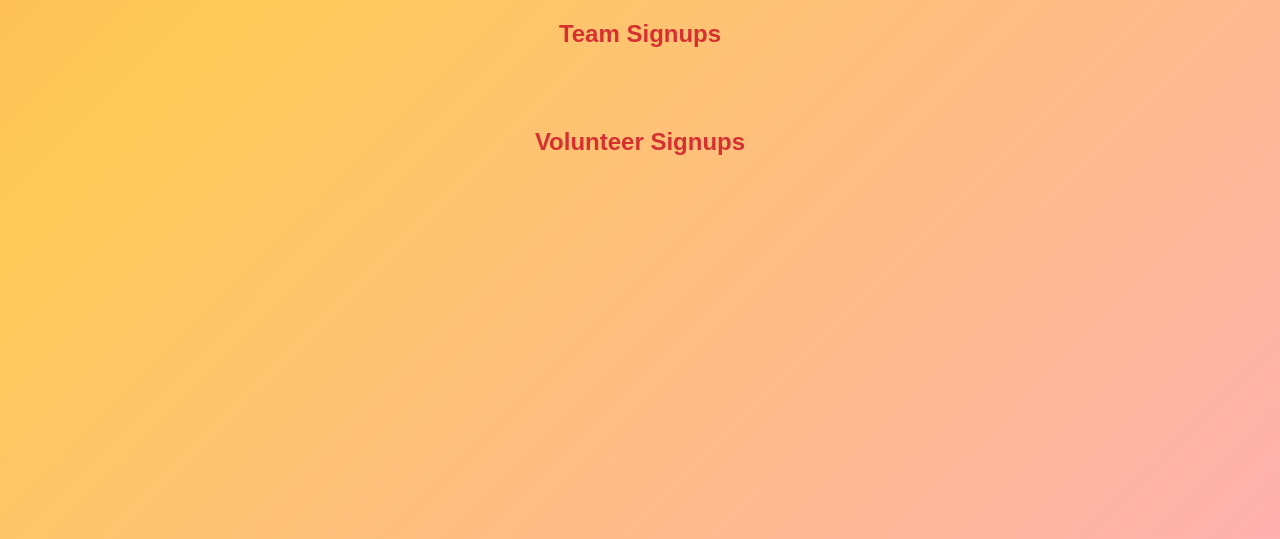
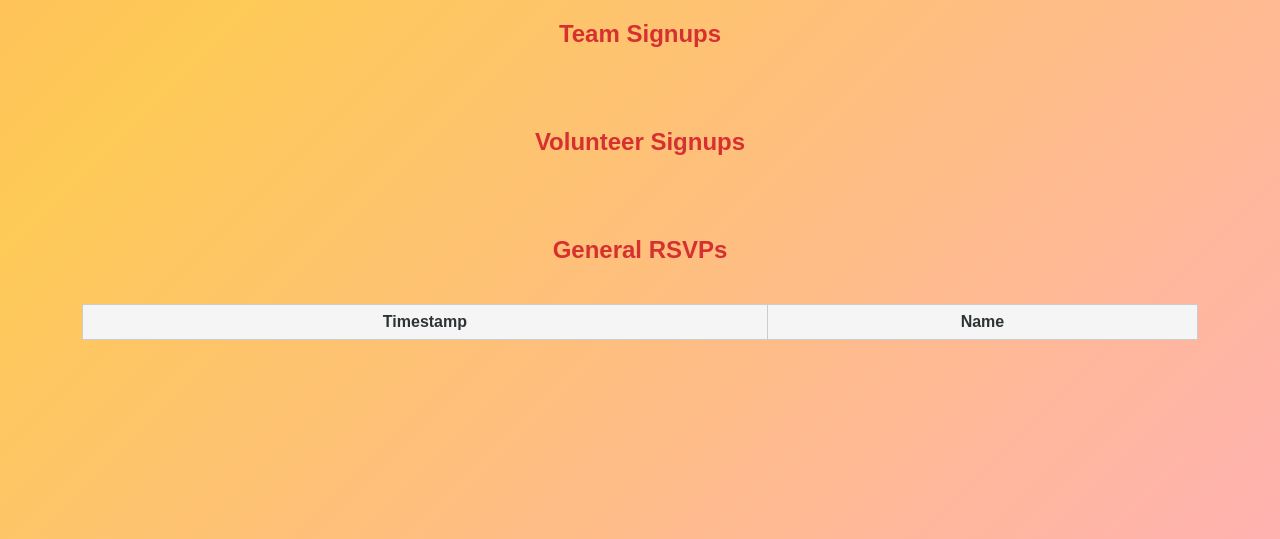
Before and after one commit to Flock-Gib/Beer-Olympics, a Flask app: page /dashboard in a window 1280 px wide. Shown: the part 305-844 px from the top of the page. Run offline with Flask 3, Linux system fonts and the light colour scheme; the visitor is signed in with stand-in values (Sample User, id 1); data that the repository does not hold is empty.

Commit message:
Update dashboard.html

```diff
--- a/templates/dashboard.html
+++ b/templates/dashboard.html
@@ -65,6 +65,21 @@
             </tr>
           {% endfor %}
         </table>
+
+        <h2>General RSVPs</h2>
+        <table>
+          <tr>
+            <th>Timestamp</th>
+            <th>Name</th>
+          </tr>
+          {% for row in rsvp_data %}
+            <tr>
+              <td>{{ row[0] }}</td>
+              <td>{{ row[1] }}</td>
+            </tr>
+          {% endfor %}
+        </table>
+
     </div>
 
     <footer>
```
